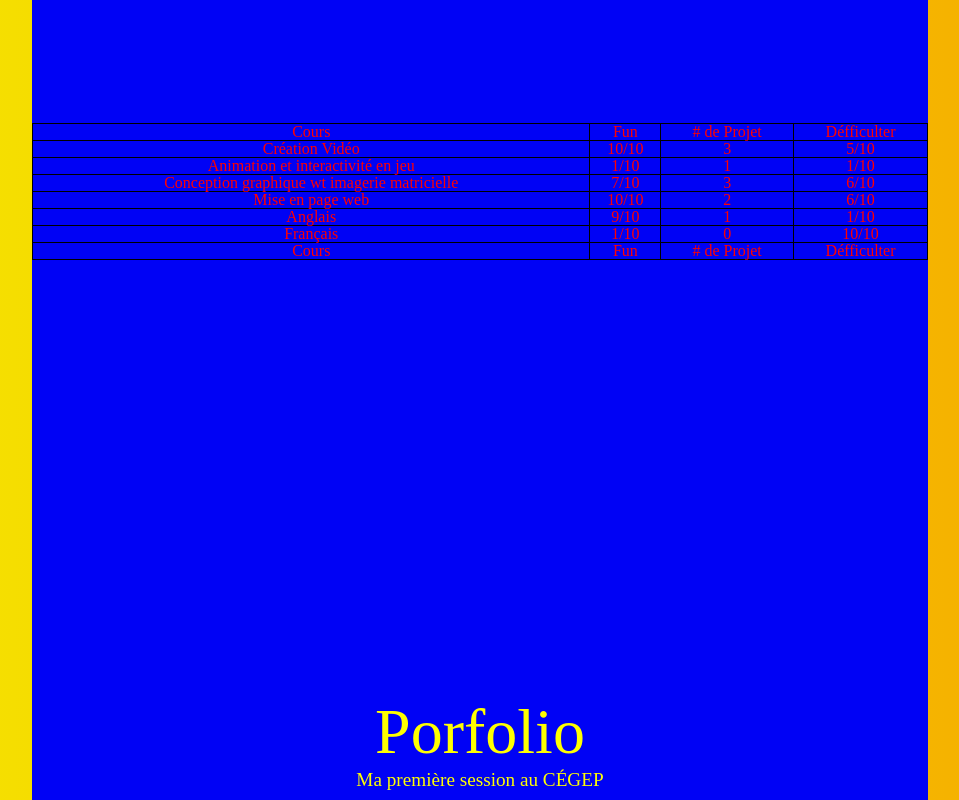
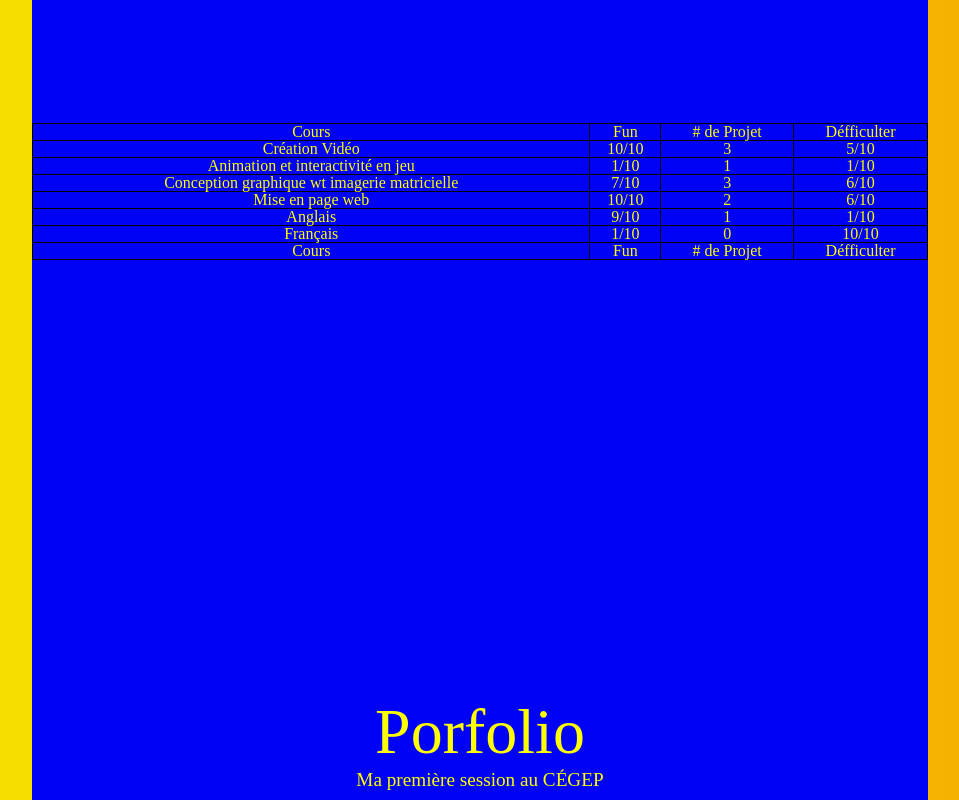
Before and after one commit to TristanBumpusSchool/TristanBumpusSchool.github.io, a plain HTML site: page index.html in a window 1280 px wide. Shown: the part 1740-2540 px from the top of the page, without its empty margins (160-1119 px from the left). Drawn offline with Linux system fonts and the light colour scheme.

Commit message:
Even more diffrent colors

```diff
--- a/assets/css/style.css
+++ b/assets/css/style.css
@@ -206,15 +206,15 @@ td {
 }
 
 th {
-  color: red;
+  color: yellow;
 }
 
 td {
-  color: red;
+  color: yellow;
 }
 
 footer a {
-  color: red;
+  color: yellow;
   display: block;
   margin: 0 auto;
   text-decoration: underline;
```
